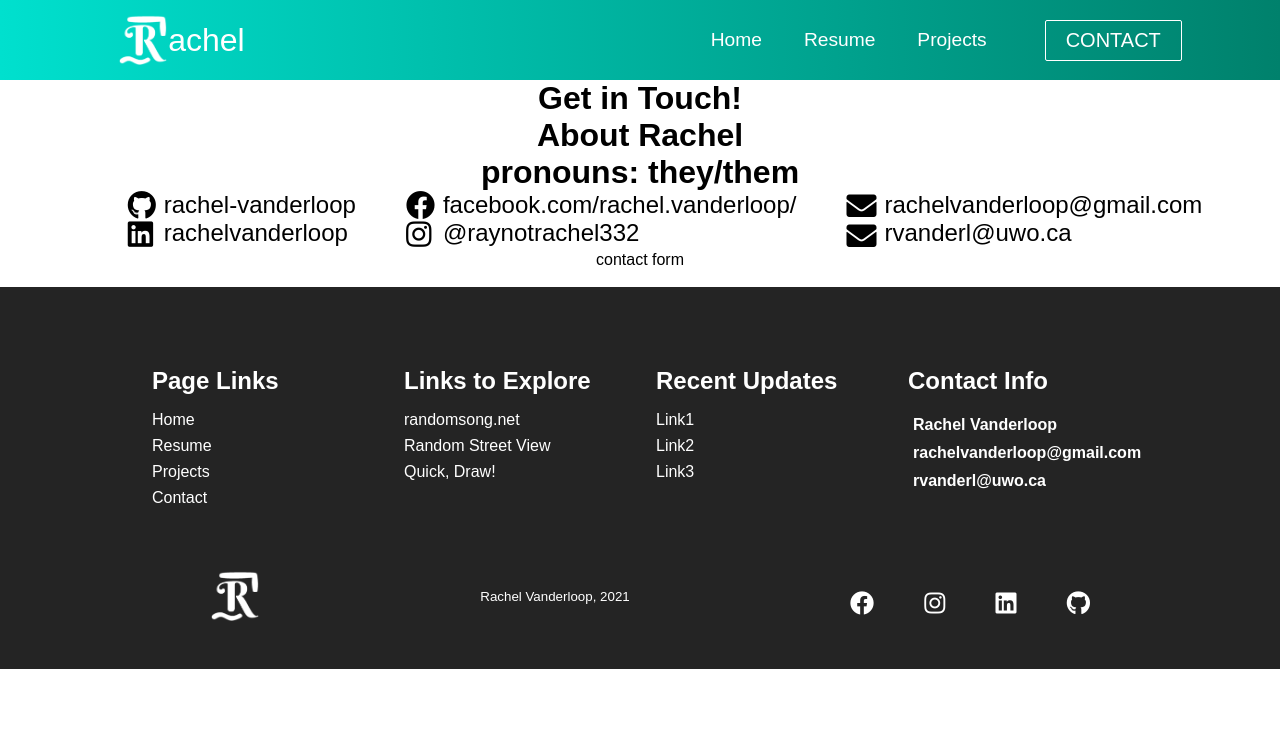
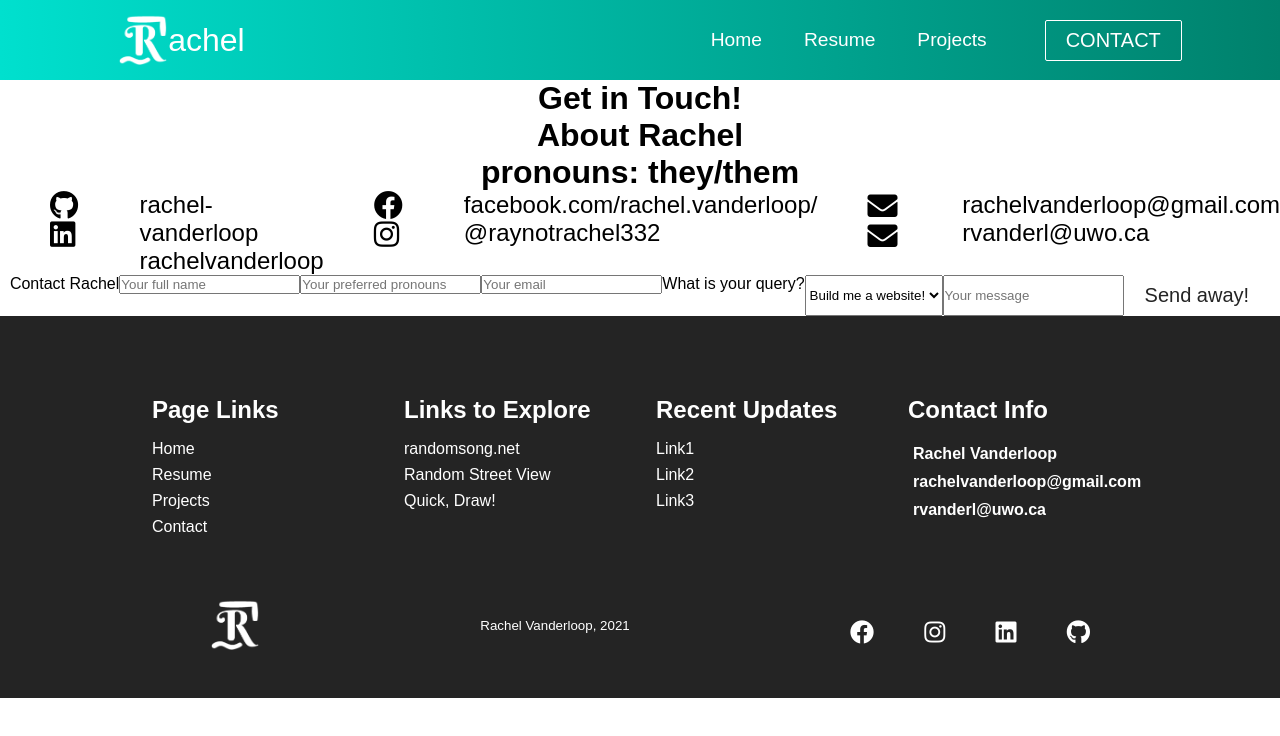
Before and after one commit to rachel-vanderloop/React-Website, a React (Create React App) app: page /contact in a window 1280 px wide. Shown: the top 736 px of the page. Built offline with nearby package versions, Linux system fonts and the light colour scheme.

Commit message:
I started the form, I will continue later

```diff
--- a/src/App.css
+++ b/src/App.css
@@ -3,6 +3,13 @@
   margin: 0;
   padding: 0;
   font-family: 'PT Sans', sans-serif;
+}
+
+/* change to work with mobile might be necessary*/
+@media screen and (min-width: 20em) {
+  br {
+    display: none; /* hide the BR tag for wider screens (i.e. disable the line break) */
+  }
 }
 
 .home,
--- a/src/components/ContactForm.css
+++ b/src/components/ContactForm.css
@@ -0,0 +1,14 @@
+.form-wrapper {
+    display: flex;
+    flex-direction: left;
+    justify-content: space-around;
+    align-items: center;
+}
+
+.form-item {
+    display: flex;
+}
+
+span {
+    display: block;
+}
--- a/src/components/ContactForm.js
+++ b/src/components/ContactForm.js
@@ -1,8 +1,31 @@
 import React from 'react';
+import { Button } from './Button';
+import './ContactForm.css';
 
 function ContactForm() {
     return (
-        <p>contact form</p>
+        <div className='form-wrapper'>
+            <form className='form-item'>
+                <span>
+                    <label>Contact Rachel</label>
+                </span>
+                <span>
+                    <input type='text' className='form-field' placeholder='Your full name'/>
+                    <input type='text' className='form-field' placeholder='Your preferred pronouns'/>
+                    <input type='email' className='form-field' placeholder='Your email'/>
+                </span>
+
+
+                <label>What is your query?</label>
+                <select id='desired-query'>
+                    <option value='webdev' name=''>Build me a website!</option>
+                    <option value='query' name=''>I need some info</option>
+                    <option value='chat' name=''>I'd like to chat</option>
+                </select>
+                <input type='text' className='form-field' placeholder='Your message'/>
+                <Button type='submit' value='Send away!'>Send away!</Button>
+            </form>
+        </div>
     )
 }
 
```
